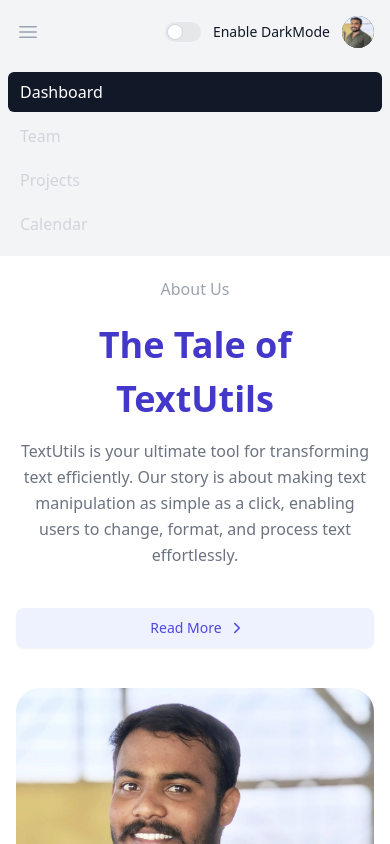
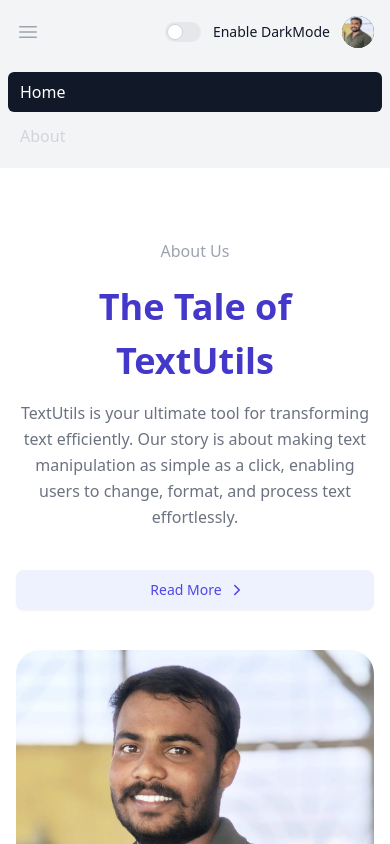
Before and after one commit to shubhamkangune/Text-Utils, a React (Vite) app: page /textutils/about in a window 390 px wide. Shown: the top 844 px of the page. Built offline with nearby package versions, Linux system fonts and the light colour scheme.

Commit message:
responsive

```diff
--- a/src/components/Alert.jsx
+++ b/src/components/Alert.jsx
@@ -6,6 +6,8 @@ export default function Alert(props) {
     if (!visible) return null;
 
     return (
+        <div style={{height:["50px"]}}>
+            {
         props.alert && <div id="alert-4" className="p-4 mb-4 text-sm text-green-800 rounded-lg bg-green-50 dark:bg-green-4000 dark:text-green-4000" role="alert">
 
             <span className="sr-only">Info</span>
@@ -13,6 +15,8 @@ export default function Alert(props) {
             <strong>{props.alert.type}</strong>: {props.alert.msg}
             </div>
         </div>
+}
+        </div>
     );
 
 }
--- a/src/components/Navbar.jsx
+++ b/src/components/Navbar.jsx
@@ -187,26 +187,15 @@ export default function Navbar(props) {
               className="block rounded-md bg-gray-900 px-3 py-2 text-base font-medium text-white"
               aria-current="page"
             >
-              Dashboard
+              Home
             </Link>
             <Link
-              to="/"
+              to="/about"
               className="block rounded-md px-3 py-2 text-base font-medium text-gray-300 hover:bg-gray-700 hover:text-white"
             >
-              Team
+              About
             </Link>
-            <Link
-              to="/"
-              className="block rounded-md px-3 py-2 text-base font-medium text-gray-300 hover:bg-gray-700 hover:text-white"
-            >
-              Projects
-            </Link>
-            <Link
-              to="/"
-              className="block rounded-md px-3 py-2 text-base font-medium text-gray-300 hover:bg-gray-700 hover:text-white"
-            >
-              Calendar
-            </Link>
+
           </div>
 
         </div>
@@ -216,7 +205,6 @@ export default function Navbar(props) {
     </div>
   );
 }
-console.log("hello we are in textform");
 
 Navbar.propTypes = {
   aboutText: propTypes.string.isRequired,
```
